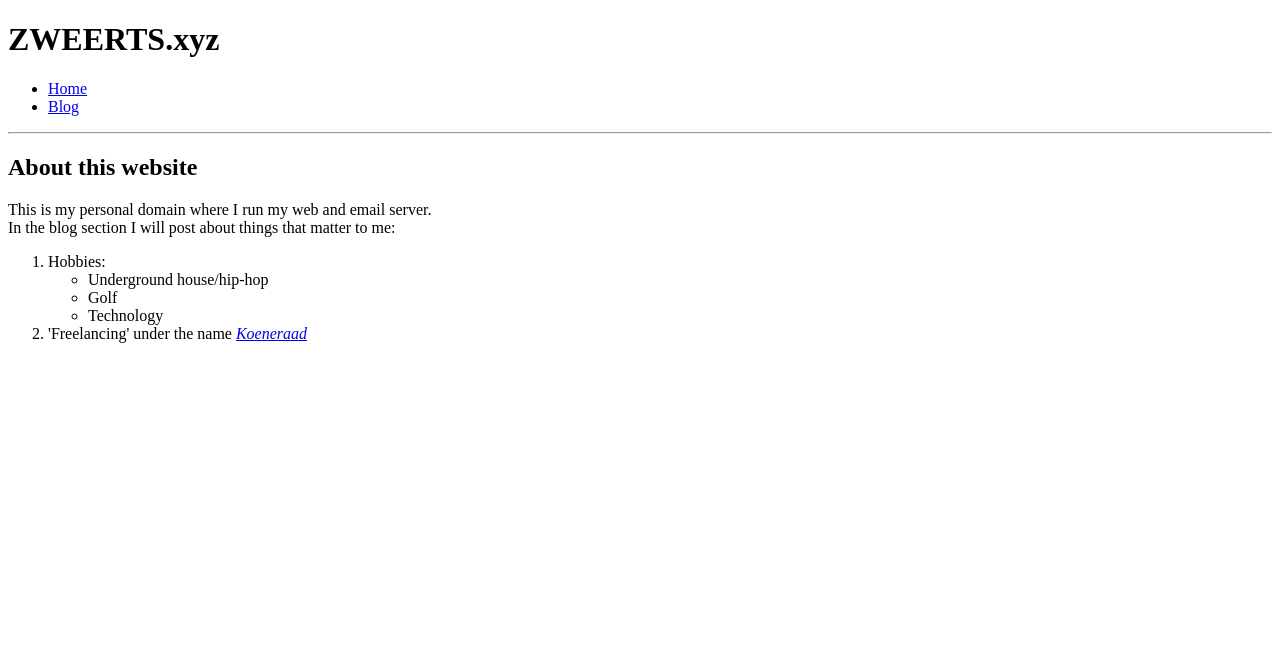
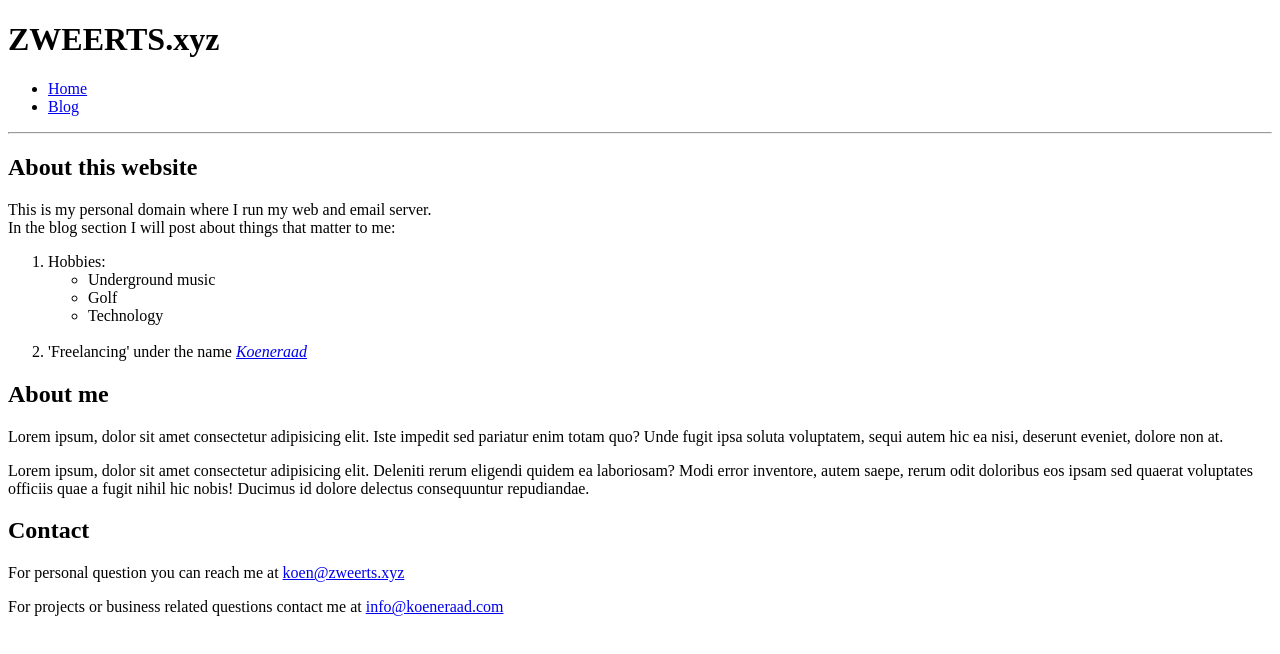
Before and after one commit to kanovic/zweerts.xyz, a Next.js app: page / in a window 1280 px wide. Shown: the top 654 px of the page. Built offline with nearby package versions, Linux system fonts and the light colour scheme.

Commit message:
added category description to blog page

```diff
--- a/categories/golf.json
+++ b/categories/golf.json
@@ -1,3 +1,4 @@
 {
-  "subject": "Golf"
+  "subject": "Golf",
+  "description": "My progress and thoughts about understanding golf techniques."
 }
--- /dev/null
+++ b/categories/koeneraad.json
@@ -0,0 +1,4 @@
+{
+  "subject": "Koeneraad",
+  "description": "Local projects for small business and communities."
+}
--- /dev/null
+++ b/categories/music.json
@@ -0,0 +1,4 @@
+{
+  "subject": "Music",
+  "description": "All aobut underground music."
+}
--- a/categories/technology.json
+++ b/categories/technology.json
@@ -1,3 +1,4 @@
 {
-  "subject": "Technology"
+  "subject": "Technology",
+  "description": "My thoughts about learning technology."
 }
--- a/components/layout.jsx
+++ b/components/layout.jsx
@@ -30,7 +30,7 @@ export default function Layout({ children, home, title, post }) {
       <main>{children}</main>
       {!home && !post && (
         <Link href="/">
-          <a>Back to home</a>
+          <a>{'<--'} Back to home</a>
         </Link>
       )}
     </>
--- a/package.json
+++ b/package.json
@@ -1,6 +1,6 @@
 {
   "name": "zweerts.xyz",
-  "version": "0.2.0",
+  "version": "0.3.0",
   "private": true,
   "scripts": {
     "dev": "next dev",
--- a/pages/blog.jsx
+++ b/pages/blog.jsx
@@ -32,6 +32,7 @@ export default function Blog({ posts, categories }) {
                   <a>{category.subject}</a>
                 </Link>
               </h3>
+              <p>{category.description}</p>
             </li>
           ))}
         </ul>
--- a/pages/categories/[slug].js
+++ b/pages/categories/[slug].js
@@ -21,7 +21,7 @@ export default function Category({ category }) {
         ))}
       </ul>
       <Link href="/blog">
-        <a>Back to blog</a>
+        <a>{'<--'} Back to blog</a>
       </Link>
     </Layout>
   );
--- a/pages/index.jsx
+++ b/pages/index.jsx
@@ -16,11 +16,12 @@ export default function Home() {
             Hobbies:
             <br />
             <ul>
-              <li>Underground house/hip-hop</li>
+              <li>Underground music</li>
               <li>Golf</li>
               <li>Technology</li>
             </ul>
           </li>
+          <br />
           <li>
             {"'"}Freelancing{"'"} under the name{' '}
             <a href="https://koeneraad.com" target={'_blank'} rel="noreferrer">
@@ -29,6 +30,27 @@ export default function Home() {
           </li>
         </ol>
       </p>
+      <h2>About me</h2>
+      <p>
+        Lorem ipsum, dolor sit amet consectetur adipisicing elit. Iste impedit
+        sed pariatur enim totam quo? Unde fugit ipsa soluta voluptatem, sequi
+        autem hic ea nisi, deserunt eveniet, dolore non at.
+      </p>
+      <p>
+        Lorem ipsum, dolor sit amet consectetur adipisicing elit. Deleniti rerum
+        eligendi quidem ea laboriosam? Modi error inventore, autem saepe, rerum
+        odit doloribus eos ipsam sed quaerat voluptates officiis quae a fugit
+        nihil hic nobis! Ducimus id dolore delectus consequuntur repudiandae.
+      </p>
+      <h2>Contact</h2>
+      <p>
+        For personal question you can reach me at{' '}
+        <a href="mailto:koen@zweerts.xyz">koen@zweerts.xyz</a>
+      </p>
+      <p>
+        For projects or business related questions contact me at{' '}
+        <a href="mailto:info@koeneraad.com">info@koeneraad.com</a>
+      </p>
     </>
   );
 }
--- a/pages/posts/[slug].jsx
+++ b/pages/posts/[slug].jsx
@@ -18,7 +18,7 @@ export default function Post({ post }) {
           <div dangerouslySetInnerHTML={{ __html: post.contentHtml }} />
         </article>
         <Link href="/blog">
-          <a>Back to blog</a>
+          <a>{'<--'} Back to blog</a>
         </Link>
       </Layout>
     </>
```
Also changed, not shown: posts/lenn-heida-barbershop.md (added, +24 -0 lines), posts/my-youtube-channel.md (added, +9 -0 lines).
